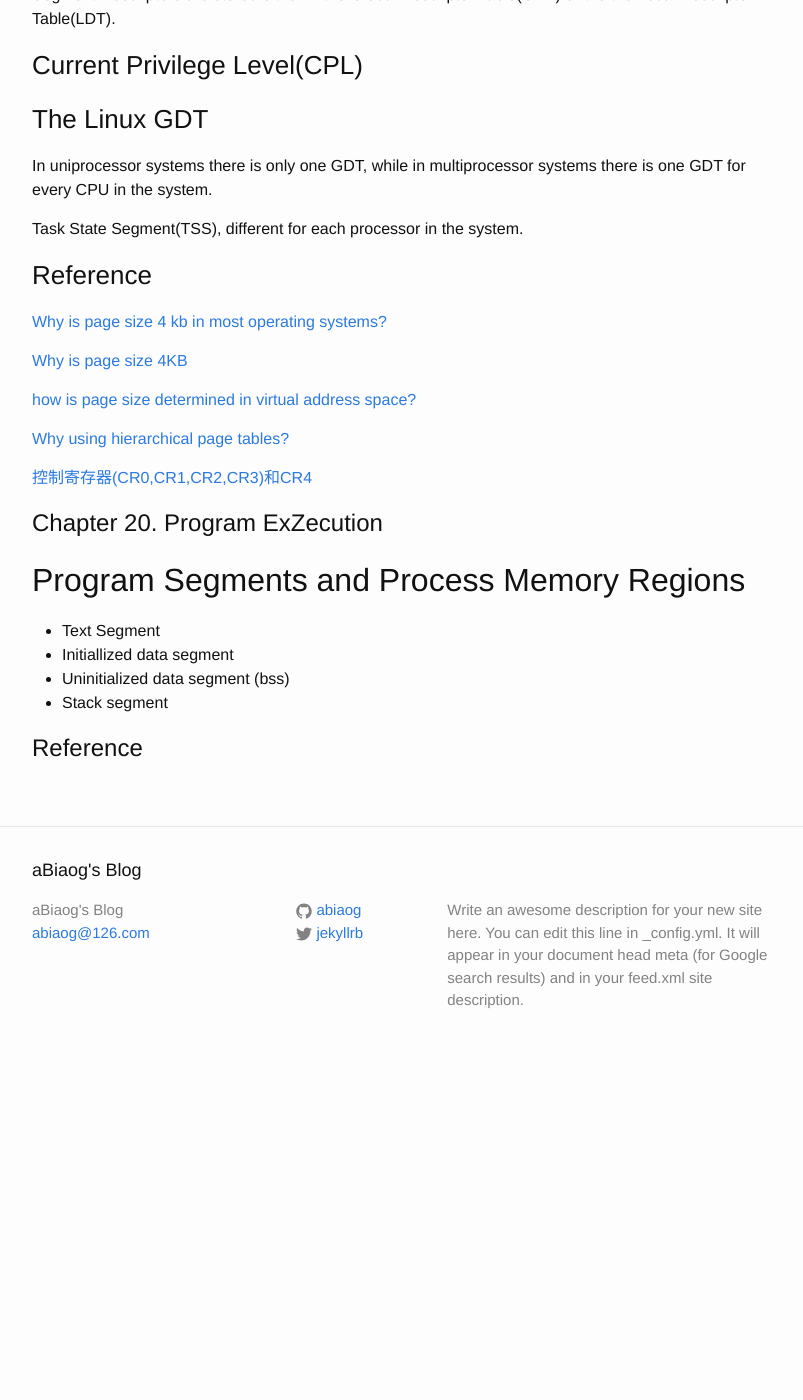
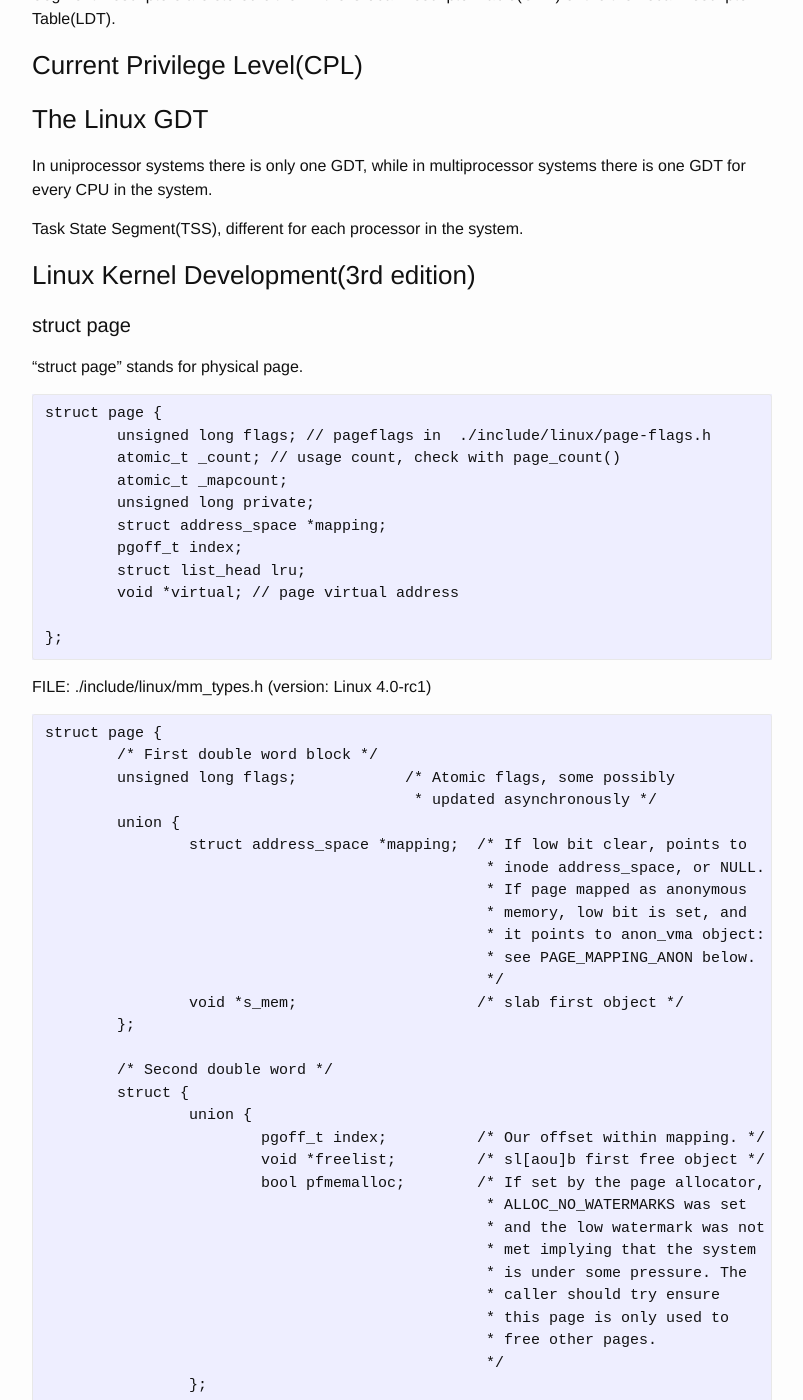
Before and after one commit to abiaog/abiaog.github.io, a Jekyll site: the page built from _posts/2017-02-14-Understanding-the-Linux-Kernel.markdown, in a window 1280 px wide and 1400 px high, scrolled down 1051 px. Shown: the whole window, without its empty margins (238-1041 px from the left). Built offline with Jekyll 4.4.1, drawn with Linux system fonts in a browser that asks for light colours; before the commit the page ends 2123 px from its top, so only the background shows below that; some of the changed text lies outside the part shown.

Commit message:
kernel struct page

```diff
--- a/_posts/2017-02-14-Understanding-the-Linux-Kernel.markdown
+++ b/_posts/2017-02-14-Understanding-the-Linux-Kernel.markdown
@@ -55,6 +55,233 @@
 Task State Segment(TSS), different for each processor in the system.
 
 
+### Linux Kernel Development(3rd edition)
+
+#### struct page
+
+"struct page" stands for physical page.
+
+	struct page {
+		unsigned long flags; // pageflags in  ./include/linux/page-flags.h
+		atomic_t _count; // usage count, check with page_count()
+		atomic_t _mapcount;
+		unsigned long private;
+		struct address_space *mapping;
+		pgoff_t index;
+		struct list_head lru;
+		void *virtual; // page virtual address
+
+	};
+
+FILE: ./include/linux/mm_types.h (version: Linux 4.0-rc1)
+
+	struct page {
+		/* First double word block */
+		unsigned long flags;		/* Atomic flags, some possibly
+						 * updated asynchronously */
+		union {
+			struct address_space *mapping;	/* If low bit clear, points to
+							 * inode address_space, or NULL.
+							 * If page mapped as anonymous
+							 * memory, low bit is set, and
+							 * it points to anon_vma object:
+							 * see PAGE_MAPPING_ANON below.
+							 */
+			void *s_mem;			/* slab first object */
+		};
+
+		/* Second double word */
+		struct {
+			union {
+				pgoff_t index;		/* Our offset within mapping. */
+				void *freelist;		/* sl[aou]b first free object */
+				bool pfmemalloc;	/* If set by the page allocator,
+							 * ALLOC_NO_WATERMARKS was set
+							 * and the low watermark was not
+							 * met implying that the system
+							 * is under some pressure. The
+							 * caller should try ensure
+							 * this page is only used to
+							 * free other pages.
+							 */
+			};
+
+			union {
+	#if defined(CONFIG_HAVE_CMPXCHG_DOUBLE) && \
+		defined(CONFIG_HAVE_ALIGNED_STRUCT_PAGE)
+				/* Used for cmpxchg_double in slub */
+				unsigned long counters;
+	#else
+				/*
+				 * Keep _count separate from slub cmpxchg_double data.
+				 * As the rest of the double word is protected by
+				 * slab_lock but _count is not.
+				 */
+				unsigned counters;
+	#endif
+
+				struct {
+
+					union {
+						/*
+						 * Count of ptes mapped in
+						 * mms, to show when page is
+						 * mapped & limit reverse map
+						 * searches.
+						 *
+						 * Used also for tail pages
+						 * refcounting instead of
+						 * _count. Tail pages cannot
+						 * be mapped and keeping the
+						 * tail page _count zero at
+						 * all times guarantees
+						 * get_page_unless_zero() will
+						 * never succeed on tail
+						 * pages.
+						 */
+						atomic_t _mapcount;
+
+						struct { /* SLUB */
+							unsigned inuse:16;
+							unsigned objects:15;
+							unsigned frozen:1;
+						};
+						int units;	/* SLOB */
+					};
+					atomic_t _count;		/* Usage count, see below. */
+				};
+				unsigned int active;	/* SLAB */
+			};
+		};
+
+		/* Third double word block */
+		union {
+			struct list_head lru;	/* Pageout list, eg. active_list
+						 * protected by zone->lru_lock !
+						 * Can be used as a generic list
+						 * by the page owner.
+						 */
+			struct {		/* slub per cpu partial pages */
+				struct page *next;	/* Next partial slab */
+	#ifdef CONFIG_64BIT
+				int pages;	/* Nr of partial slabs left */
+				int pobjects;	/* Approximate # of objects */
+	#else
+				short int pages;
+				short int pobjects;
+	#endif
+			};
+
+			struct slab *slab_page; /* slab fields */
+			struct rcu_head rcu_head;	/* Used by SLAB
+							 * when destroying via RCU
+							 */
+			/* First tail page of compound page */
+			struct {
+				compound_page_dtor *compound_dtor;
+				unsigned long compound_order;
+			};
+
+	#if defined(CONFIG_TRANSPARENT_HUGEPAGE) && USE_SPLIT_PMD_PTLOCKS
+			pgtable_t pmd_huge_pte; /* protected by page->ptl */
+	#endif
+		};
+
+		/* Remainder is not double word aligned */
+		union {
+			unsigned long private;		/* Mapping-private opaque data:
+							 * usually used for buffer_heads
+							 * if PagePrivate set; used for
+							 * swp_entry_t if PageSwapCache;
+							 * indicates order in the buddy
+							 * system if PG_buddy is set.
+							 */
+	#if USE_SPLIT_PTE_PTLOCKS
+	#if ALLOC_SPLIT_PTLOCKS
+			spinlock_t *ptl;
+	#else
+			spinlock_t ptl;
+	#endif
+	#endif
+			struct kmem_cache *slab_cache;	/* SL[AU]B: Pointer to slab */
+			struct page *first_page;	/* Compound tail pages */
+		};
+
+	#ifdef CONFIG_MEMCG
+		struct mem_cgroup *mem_cgroup;
+	#endif
+
+		/*
+		 * On machines where all RAM is mapped into kernel address space,
+		 * we can simply calculate the virtual address. On machines with
+		 * highmem some memory is mapped into kernel virtual memory
+		 * dynamically, so we need a place to store that address.
+		 * Note that this field could be 16 bits on x86 ... ;)
+		 *
+		 * Architectures with slow multiplication can define
+		 * WANT_PAGE_VIRTUAL in asm/page.h
+		 */
+	#if defined(WANT_PAGE_VIRTUAL)
+		void *virtual;			/* Kernel virtual address (NULL if
+						   not kmapped, ie. highmem) */
+	#endif /* WANT_PAGE_VIRTUAL */
+
+	#ifdef CONFIG_KMEMCHECK
+		/*
+		 * kmemcheck wants to track the status of each byte in a page; this
+		 * is a pointer to such a status block. NULL if not tracked.
+		 */
+		void *shadow;
+	#endif
+
+	#ifdef LAST_CPUPID_NOT_IN_PAGE_FLAGS
+		int _last_cpupid;
+	#endif
+	}
+	/*
+	 * The struct page can be forced to be double word aligned so that atomic ops
+	 * on double words work. The SLUB allocator can make use of such a feature.
+	 */
+	#ifdef CONFIG_HAVE_ALIGNED_STRUCT_PAGE
+		__aligned(2 * sizeof(unsigned long))
+	#endif
+	;
+
+
+#### struct zone
+
+"zone" is logical concept used to organize the pages according to their attributes.
+
+FILE: ./include/linux/mmzone.h
+
+	enum zone_type {
+		ZONE_DMA,
+		ZONE_DMA32,
+		ZONE_NORMAL,
+		ZONE_HIGHMEM,
+		ZONE_MOVABLE,
+		__MAX_NR_ZONES
+	};
+
+
+	struct zone {
+		/* Read-mostly fields */
+
+		/* zone watermarks, access with *_wmark_pages(zone) macros */
+		unsigned long watermark[NR_WMARK];
+
+		const char		*name;  // "DMA", "Normal", "HighMem"
+
+		/* Write-intensive fields used from the page allocator */
+		spinlock_t		lock;
+	} ____cacheline_internodealigned_in_smp;
+
+
+
+
+
+
+
 ### Reference
 
 [Why is page size 4 kb in most operating systems?](https://www.quora.com/Why-is-page-size-4-kb-in-most-operating-systems)
```
